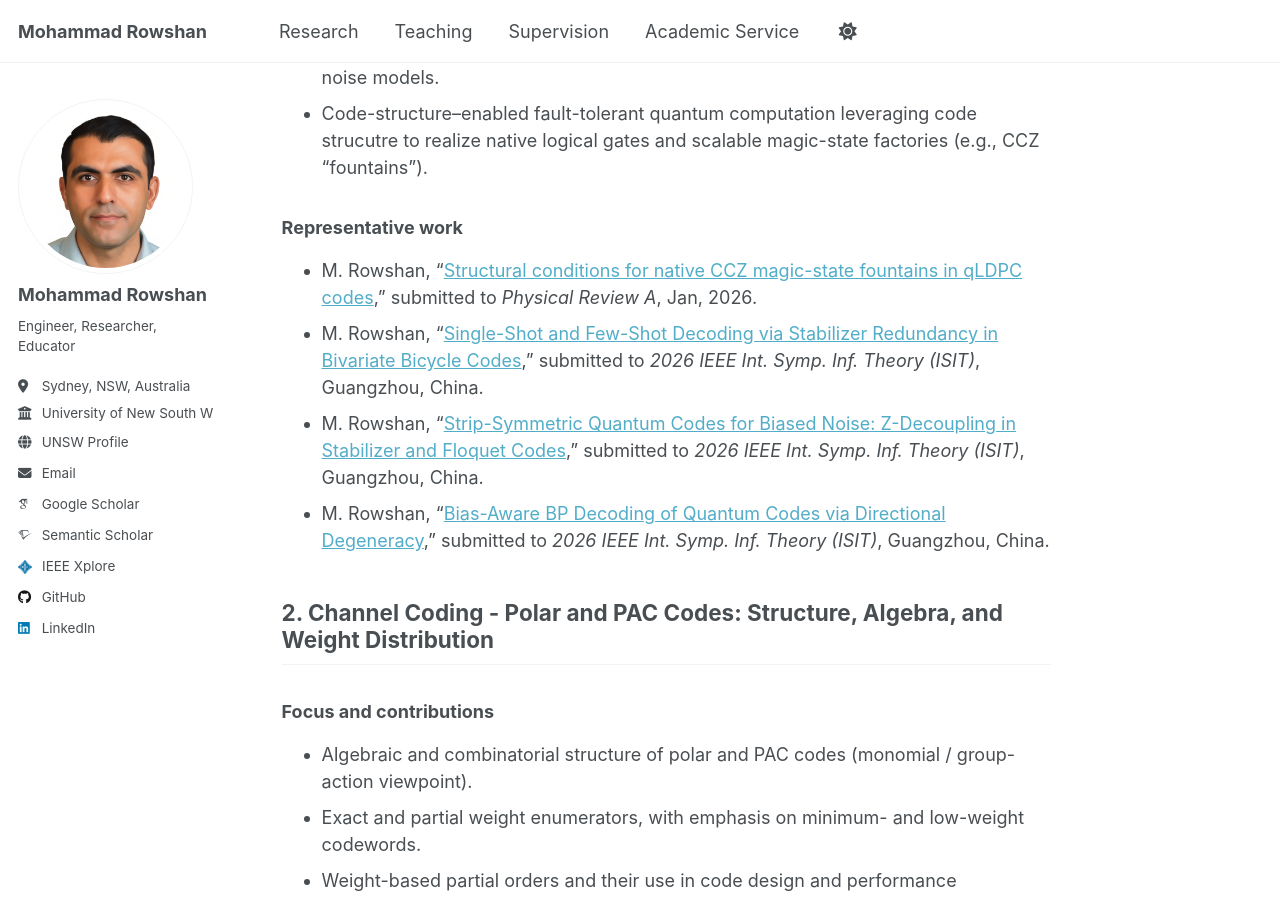
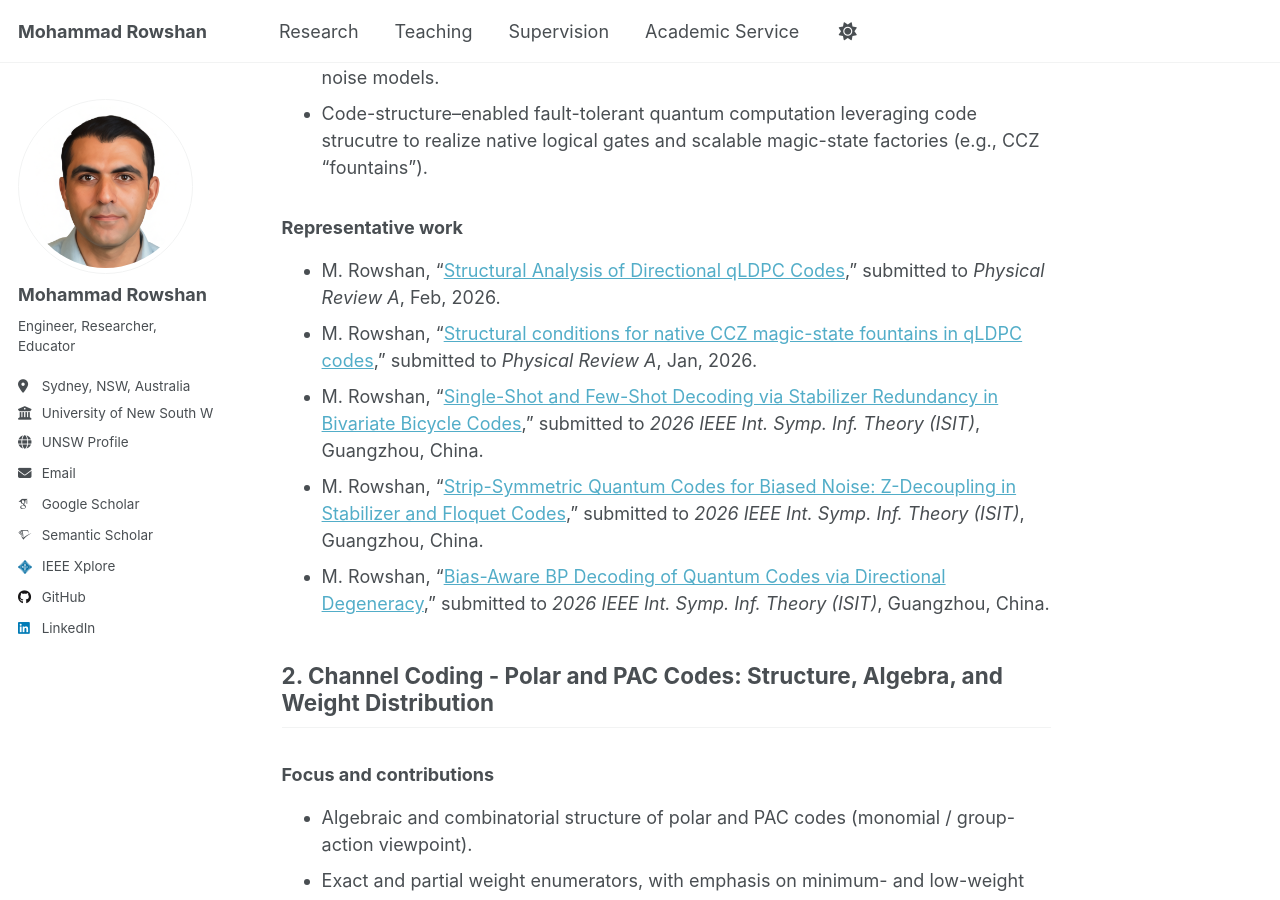
Before and after one commit to mohammad-rowshan/mohammad-rowshan.github.io, a Jekyll site: the page built from _pages/research.md, in a window 1280 px wide and 900 px high, scrolled down 1185 px. Built offline with Jekyll 4.4.1, drawn with Linux system fonts in a browser that asks for light colours; some web fonts are replaced; a script that is not in the unit is left out; comment, search, counter and statistics services are not loaded.

Commit message:
Update research.md

```diff
--- a/_pages/research.md
+++ b/_pages/research.md
@@ -36,6 +36,7 @@ For a complete list, please visit my [Google Scholar](https://scholar.google.com
 
 ### Representative work
 
+- M. Rowshan, “[Structural Analysis of Directional qLDPC Codes](),” submitted to *Physical Review A*, Feb, 2026.
 - M. Rowshan, “[Structural conditions for native CCZ magic-state fountains in qLDPC codes](https://arxiv.org/pdf/2601.22489),” submitted to *Physical Review A*, Jan, 2026.
 - M. Rowshan, “[Single-Shot and Few-Shot Decoding via Stabilizer Redundancy in Bivariate Bicycle Codes](https://arxiv.org/pdf/2601.01137),” submitted to *2026 IEEE Int. Symp. Inf. Theory (ISIT)*, Guangzhou, China.
 - M. Rowshan, “[Strip-Symmetric Quantum Codes for Biased Noise: Z-Decoupling in Stabilizer and Floquet Codes](https://arxiv.org/pdf/2601.03623),” submitted to *2026 IEEE Int. Symp. Inf. Theory (ISIT)*, Guangzhou, China.
```
